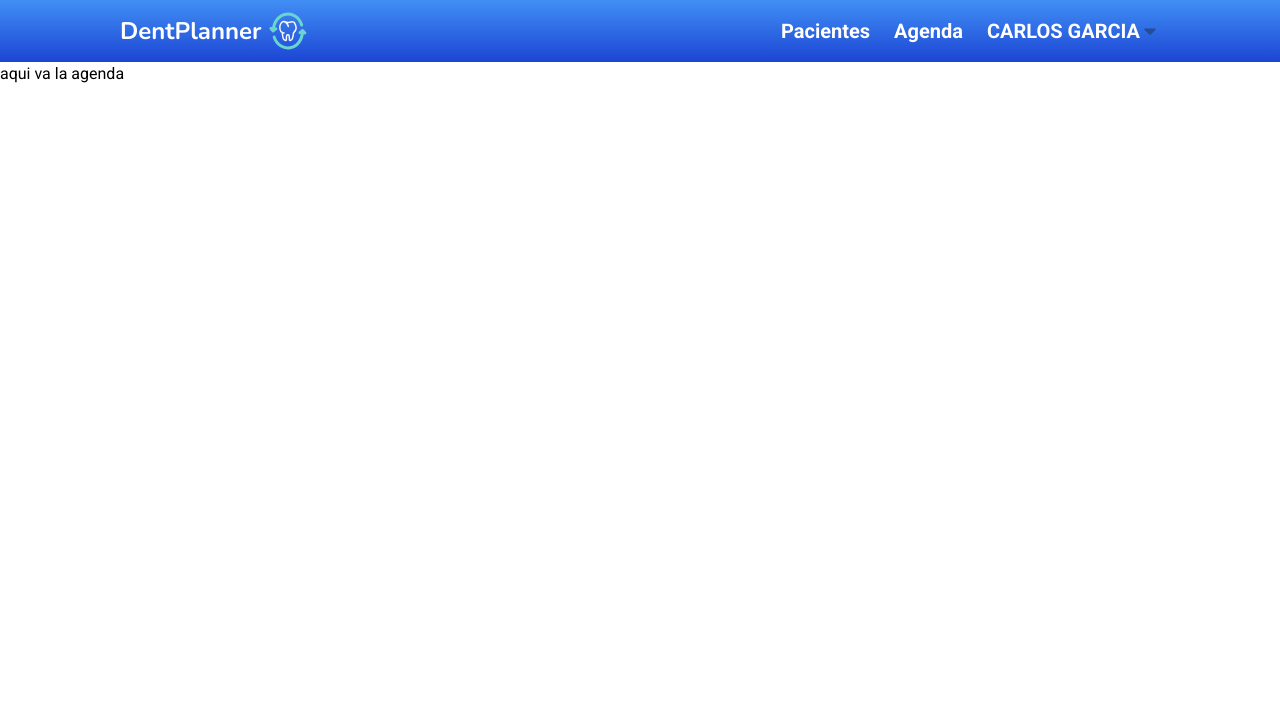
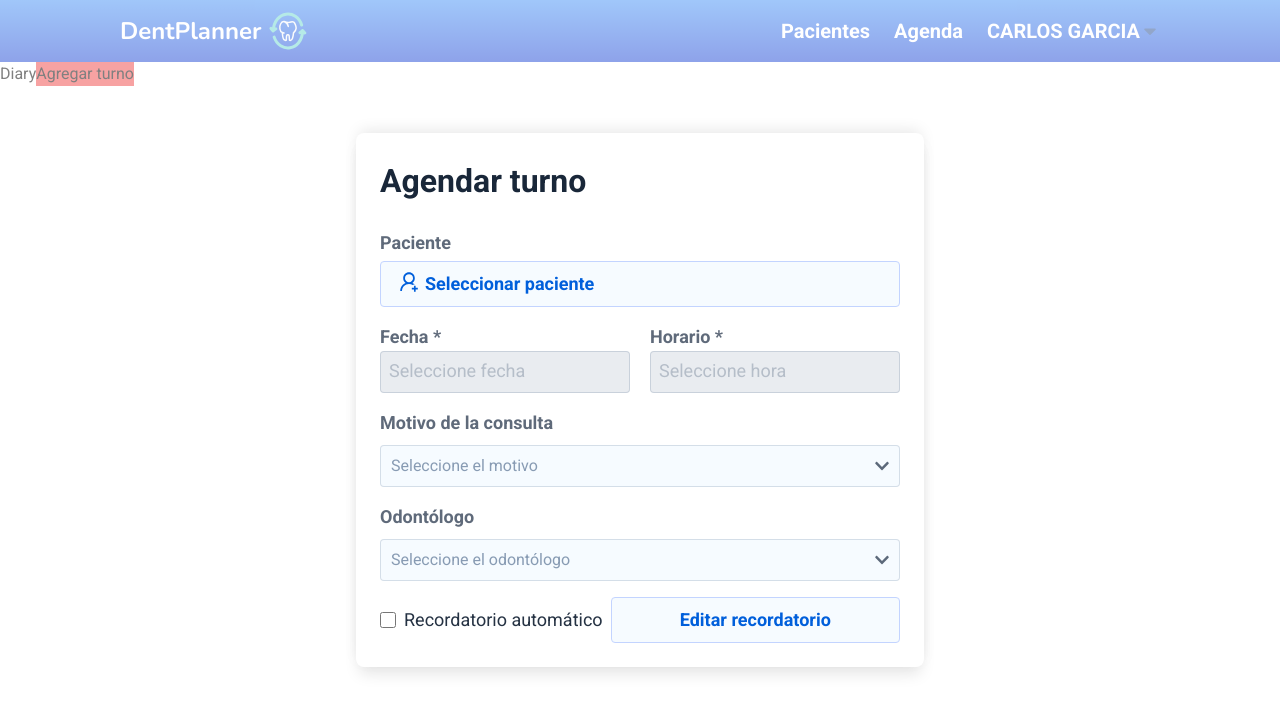
Before and after one commit to FooTalent/team-12, a React (Vite) app in the folder frontend/: page /agenda in a window 1280 px wide. Shown: the top 712 px of the page. Built offline with nearby package versions, Linux system fonts and the light colour scheme.

Commit message:
change name route agenda to diary + add modal shift (incomplete)

```diff
--- a/frontend/src/App.jsx
+++ b/frontend/src/App.jsx
@@ -1,5 +1,5 @@
 import { BrowserRouter as Router, Routes, Route } from "react-router-dom";
-import Agenda from "./pages/Daily/Agenda";
+import Diary from "./pages/Daily/Diary";
 import Login from "./pages/Login/Login";
 import Home from "./pages/Home/Home";
 import Register from "./pages/Register/Register";
@@ -13,7 +13,7 @@ function App() {
       <Navbar />
       <Routes>
         <Route path="/" element={<Login />} />
-        <Route path="/agenda" element={<Agenda />} />
+        <Route path="/agenda" element={<Diary />} />
         <Route path="/inicio" element={<Home />} />
         <Route path="/pacientes" element={<Patients />} />
         <Route path="/pacientes/historia-clinica" element={<History />} />
--- a/frontend/src/pages/Daily/Agenda.jsx
+++ /dev/null
@@ -1,11 +0,0 @@
-import React from 'react'
-
-const Agenda = () => {
-  return (
-    <div>
-      <p>aqui va la agenda</p>
-    </div>
-  )
-}
-
-export default Agenda
--- /dev/null
+++ b/frontend/src/pages/Daily/Diary.jsx
@@ -0,0 +1,22 @@
+import ScheduleShift from "../../sections/Daily/Modal/ScheduleShift";
+import { useState } from "react";
+
+export default function Diary() {
+  const [modalIsVisible, setModalIsVisible] = useState(true);
+
+  // esto va en el boton de agregar turno en el calendario
+  const handleOpenModalAdd = () => {
+    setModalIsVisible(true);
+  };
+
+  return (
+    <>
+      <div>
+        Diary
+        {/* aca va el boton del modal */}
+        <button className="bg-red-500" onClick={handleOpenModalAdd}>Agregar turno</button>
+      </div>
+      {modalIsVisible && <ScheduleShift isVisible={modalIsVisible} />}
+    </>
+  );
+}
--- /dev/null
+++ b/frontend/src/sections/Daily/Modal/ScheduleShift.jsx
@@ -0,0 +1,125 @@
+import PropTypes from "prop-types";
+import CardWhite from "../../../components/CardWhite";
+import { useForm } from "react-hook-form";
+import { zodResolver } from "@hookform/resolvers/zod";
+import addShiftSchema from "../../../validations/addShift";
+import Button from "../../../components/Button";
+import { AiOutlineUserAdd } from "react-icons/ai";
+import { FaChevronDown } from "react-icons/fa";
+import Input from "../../../components/Input";
+
+export default function ScheduleShift({ isVisible }) {
+  const {
+    register,
+    handleSubmit,
+    formState: { errors },
+  } = useForm({
+    resolver: zodResolver(addShiftSchema),
+  });
+
+  const handleOnSubmit = (data) => {
+    console.log(data);
+  };
+
+  return (
+    isVisible && (
+      <div className="fixed inset-0 bg-white bg-opacity-50 flex justify-center items-center z-50">
+        <CardWhite className="bg-white min-w-[568px]">
+          <div>
+            <h2 className="text-[32px] font-semibold text-[#192739]">
+              Agendar turno
+            </h2>
+          </div>
+          <form
+            className="flex flex-col gap-4"
+            onSubmit={handleSubmit(handleOnSubmit)}
+          >
+            <div className="flex flex-col gap-1">
+              <label className="font-semibold text-lg text-[#1B2B41] text-opacity-70">
+                Paciente
+              </label>
+              <Button className="flex box-border text-lg border border-[#C3D4FF] bg-[#F6FBFF] text-[#005FDB]">
+                <AiOutlineUserAdd className="mr-1 text-[#005FDB] text-2xl" />
+                Seleccionar paciente
+              </Button>
+            </div>
+            <div className="flex gap-5 w-full">
+              <div className="flex flex-col w-2/4">
+                <label className="font-semibold text-lg text-[#1B2B41] text-opacity-70">
+                  Fecha *
+                </label>
+                <Input
+                  className="bg-[#F6FBFF] border border-[#193B67] border-opacity-15 placeholder:text-[#1C3454]
+                  placeholder:text-opacity-25 placeholder:text-lg placeholder:font-normal"
+                  type="text"
+                  placeholder="Seleccione fecha"
+                  {...register("date", { required: true })}
+                />
+              </div>
+              <div className="flex flex-col w-2/4">
+                <label className="font-semibold text-lg text-[#1B2B41] text-opacity-70">
+                  Horario *
+                </label>
+                <Input
+                  className="bg-[#F6FBFF] border border-[#193B67] border-opacity-15 placeholder:text-[#1C3454]
+                  placeholder:text-opacity-25 placeholder:text-lg placeholder:font-normal"
+                  type="text"
+                  placeholder="Seleccione hora"
+                  {...register("hour", { required: true })}
+                />
+              </div>
+            </div>
+            <div className="flex flex-col gap-2">
+              <label className="font-semibold text-lg text-[#1B2B41] text-opacity-70">
+                Motivo de la consulta
+              </label>
+              <div className="relative">
+                <select className="appearance-none cursor-pointer bg-[#F6FBFF] py-2 px-2.5 w-full rounded border border-[#193B67] border-opacity-15 text-[#193B67] text-opacity-50 ">
+                  <option value="">Seleccione el motivo</option>
+                  <option value="1">Opcion 1</option>
+                  <option value="2">Opcion 2</option>
+                  <option value="3">Opcion 3</option>
+                </select>
+                <FaChevronDown className="text-[#1B2B41] text-opacity-70 absolute right-0 pointer-events-none top-1/2 transform -translate-y-1/2 mr-2.5" />
+              </div>
+            </div>
+            <div className="flex flex-col gap-2">
+              <label className="font-semibold text-lg text-[#1B2B41] text-opacity-70">
+                Odontólogo
+              </label>
+              <div className="relative">
+                <select className="appearance-none cursor-pointer bg-[#F6FBFF] py-2 px-2.5 w-full rounded border border-[#193B67] border-opacity-15 text-[#193B67] text-opacity-50 ">
+                  <option value="">Seleccione el odontólogo</option>
+                  <option value="1">Opcion 1</option>
+                  <option value="2">Opcion 2</option>
+                  <option value="3">Opcion 3</option>
+                </select>
+                <FaChevronDown className="text-[#1B2B41] text-opacity-70 absolute right-0 pointer-events-none top-1/2 transform -translate-y-1/2 mr-2.5" />
+              </div>
+            </div>
+            <div className="flex gap-2 items-center">
+              <div className="flex gap-2">
+                <Input
+                  className="w-4 bg-[#193B67] bg-opacity-15"
+                  type="checkbox"
+                />
+                <label className="text-[#192739] text-opacity-95 text-lg">
+                  Recordatorio automático
+                </label>
+              </div>
+              <div className="flex-1">
+                <Button className="w-full justify-center flex font-light text-lg border border-[#C3D4FF] bg-[#F6FBFF] text-[#005FDB]">
+                  Editar recordatorio
+                </Button>
+              </div>
+            </div>
+          </form>
+        </CardWhite>
+      </div>
+    )
+  );
+}
+
+ScheduleShift.propTypes = {
+  isVisible: PropTypes.bool.isRequired,
+};
--- a/frontend/src/sections/Pacientes/SearchPatients.jsx
+++ b/frontend/src/sections/Pacientes/SearchPatients.jsx
@@ -75,7 +75,6 @@ export default function SearchPatients() {
       </div>
       {modalIsVisible && (
         <AddPatients
-          setModalAdd={setModalIsVisible}
           isVisible={modalIsVisible}
         />
       )}
--- /dev/null
+++ b/frontend/src/validations/addShift.js
@@ -0,0 +1,5 @@
+import {z} from "zod";
+
+const addShiftSchema = z.object({});
+
+export default addShiftSchema;
```
